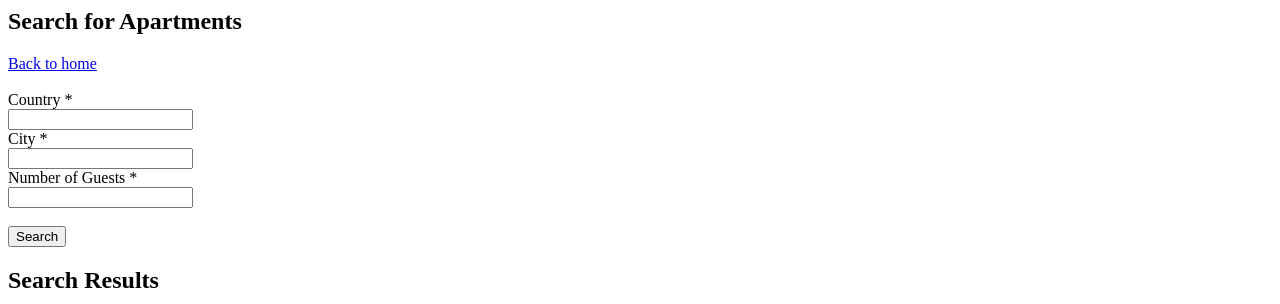
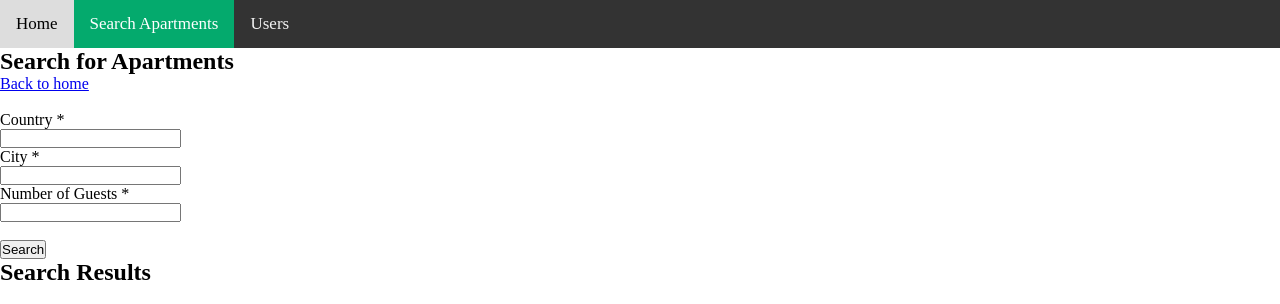
Before and after one commit to zsb258/AppStore, a Django app: template app/templates/app/search.html in a window 1280 px wide. Shown: the top 304 px of the page. Run offline with Django 3.2, Linux system fonts and the light colour scheme; the template is opened without the code that fills it, so the values that code supplies are empty.

Commit message:
Fix typo

```diff
--- a/app/templates/app/apartment.html
+++ b/app/templates/app/apartment.html
@@ -6,8 +6,8 @@
 </head>
 <body>
     <div class="topnav">
-        <a href="">Home</a>
-        <a class="active" href="search">Apartments</a>
+        <a href="/">Home</a>
+        <a class="active" href="search">Search Apartments</a>
         <a href="users">Users</a>
     </div>
 
--- a/app/templates/app/index.html
+++ b/app/templates/app/index.html
@@ -7,7 +7,7 @@
 
 <body>
     <div class="topnav">
-        <a class="active" href="">Home</a>
+        <a class="active" href="/">Home</a>
         <a href="search">Apartments</a>
         <a href="users">Users</a>
     </div>
--- a/app/templates/app/search.html
+++ b/app/templates/app/search.html
@@ -2,8 +2,15 @@
 <html>
 <head>
     <title>Search Results</title>
+    <link rel = "stylesheet", href = "{% static '/app/style.css'%}">
 </head>
 <body>
+    <div class="topnav">
+        <a href="/">Home</a>
+        <a class="active" href="search">Search Apartments</a>
+        <a href="users">Users</a>
+    </div>
+
     <h2>Search for Apartments</h2>
     <a href="/">Back to home</a>
     <br/><br/>
--- a/app/templates/app/users.html
+++ b/app/templates/app/users.html
@@ -6,7 +6,7 @@
 </head>
 <body>
     <div class="topnav">
-        <a href="index">Home</a>
+        <a href="/">Home</a>
         <a href="search">Apartments</a>
         <a class="active" href="users">Users</a>
     </div>
```
